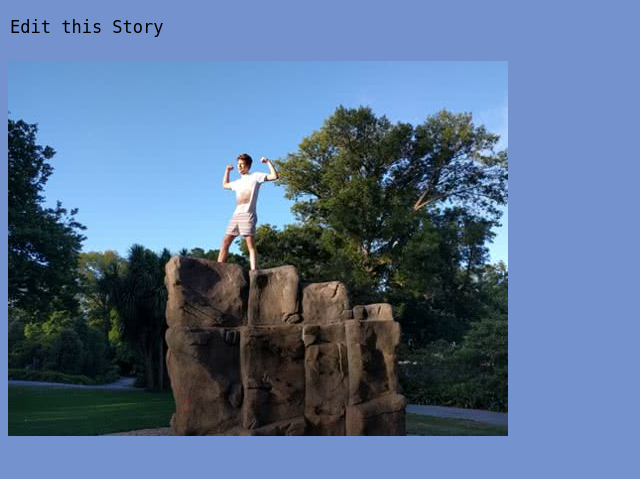
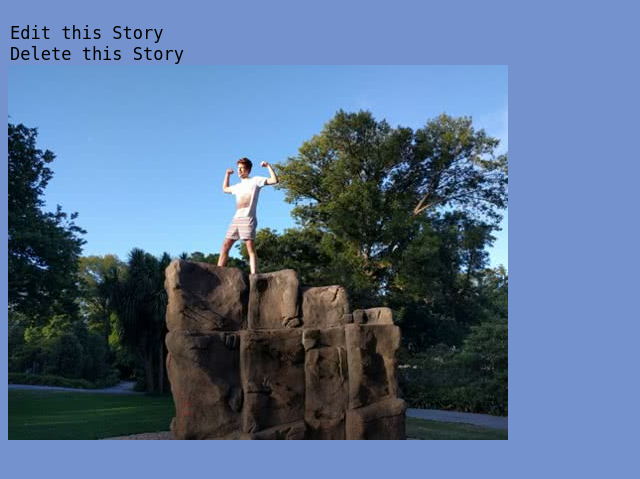
Before and after one commit to SheCodesAus/she-codes-django-news-project-Phoenix-JSW, a Django app: template she_codes_news/news/templates/news/story.html in a window 1280 px wide. Shown: the part 249-728 px from the top of the page, without its empty margins (0-640 px from the left). Run offline with Django 4.2, Linux system fonts and the light colour scheme; the template is opened without the code that fills it, so the values that code supplies are empty; parts of the project's set-up code (start-up, migrations or seed data) failed here and were passed over; some web fonts are replaced.

Commit message:
Delete Story Works

```diff
--- a/she_codes_news/news/templates/news/story.html
+++ b/she_codes_news/news/templates/news/story.html
@@ -8,10 +8,10 @@
 {% block content %}
 
 <div id="story-wrapper">
-    <p>{{story.slug}}</p>
-    <a href="{% url 'news:editStory' story.slug %}">Edit this Story</a>
     <h2>{{ story.title }}</h2>
     <h4>{{ story.author }}</h4>
+    <a href="{% url 'news:editStory' story.slug %}">Edit this Story</a> </br>
+    <a href="{% url 'news:deleteStory' story.slug %}">Delete this Story</a>
     <div id="story-content">
         {% if story.image %}
         <img src="{{ story.image }}">
--- a/she_codes_news/news/templates/news/storyCard.html
+++ b/she_codes_news/news/templates/news/storyCard.html
@@ -9,6 +9,8 @@
             <h3>{{ story.title }}</h3>
             <h4>{{ story.author }}</h4>
             <h4>{{ story.pub_date }}</h4>
+            <a href="{% url 'news:editStory' story.slug %}">Edit this Story</a> </br>
+            <a href="{% url 'news:deleteStory' story.slug %}">Delete this Story</a>
         </div>
     </a>
 </div>
--- a/she_codes_news/users/templates/users/UserProfile.html
+++ b/she_codes_news/users/templates/users/UserProfile.html
@@ -50,7 +50,7 @@
                     <a class="btn btn-secondary" href="{% url 'news:newsStory' %}">Write New Story</a>
                     <a class="btn btn-primary" href="{% url 'users:userUpdate' %}">Edit profile</a>
             </div>
-            <div id="own-news-container">
+            <div id="profile-news-container">
                 <h2 class="section-lead">My Stories</h2>
                 <div id="latest-stories">
                     {% comment %} {% if latest_stories %} {% endcomment %}
```
